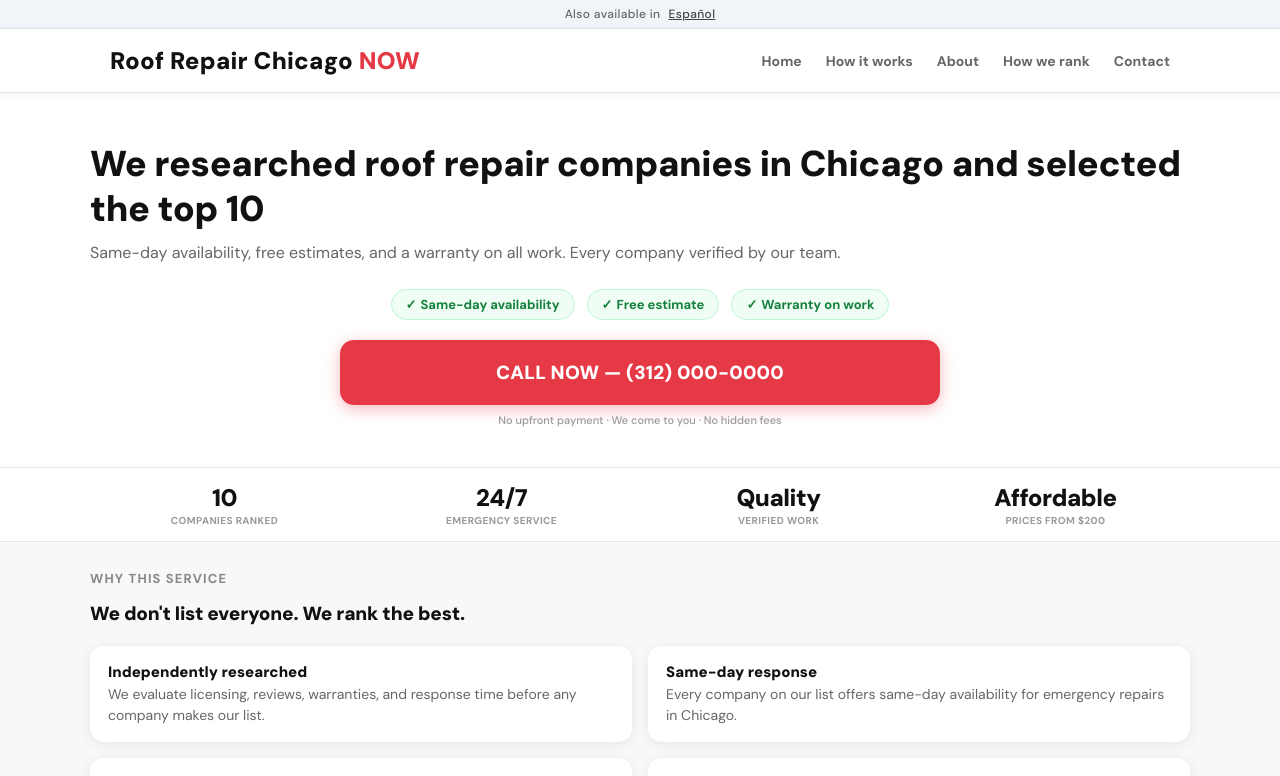
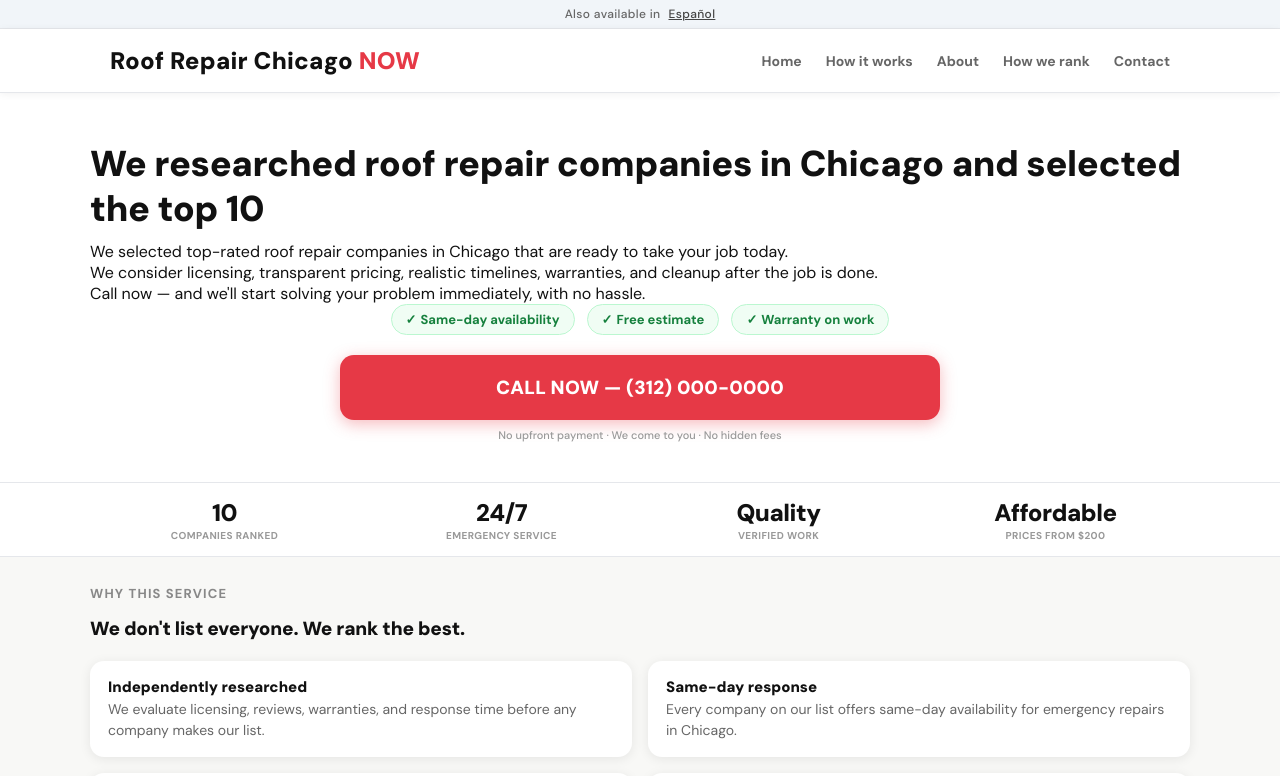
Before and after one commit to dm100usa-oss/roof-repair-chicago-now, a Next.js app: page / in a window 1280 px wide. Shown: the top 776 px of the page. Built offline with nearby package versions, Linux system fonts and the light colour scheme.

Commit message:
Add files via upload

```diff
--- a/src/app/page.tsx
+++ b/src/app/page.tsx
@@ -78,7 +78,11 @@ export default function HomePage() {
       <section className={styles.hero}>
         <div className={styles.heroInner}>
           <h1>We researched roof repair companies in Chicago and selected the top 10</h1>
-          <p className={styles.heroSub}>Same-day availability, free estimates, and a warranty on all work. Every company verified by our team.</p>
+          <div className={styles.heroSubBlock}>
+            <p>We selected top-rated roof repair companies in Chicago that are ready to take your job today.</p>
+            <p>We consider licensing, transparent pricing, realistic timelines, warranties, and cleanup after the job is done.</p>
+            <p>Call now — and we'll start solving your problem immediately, with no hassle.</p>
+          </div>
           <div className={styles.factors}>
             <div className={styles.factor}>Same-day availability</div>
             <div className={styles.factor}>Free estimate</div>
```
